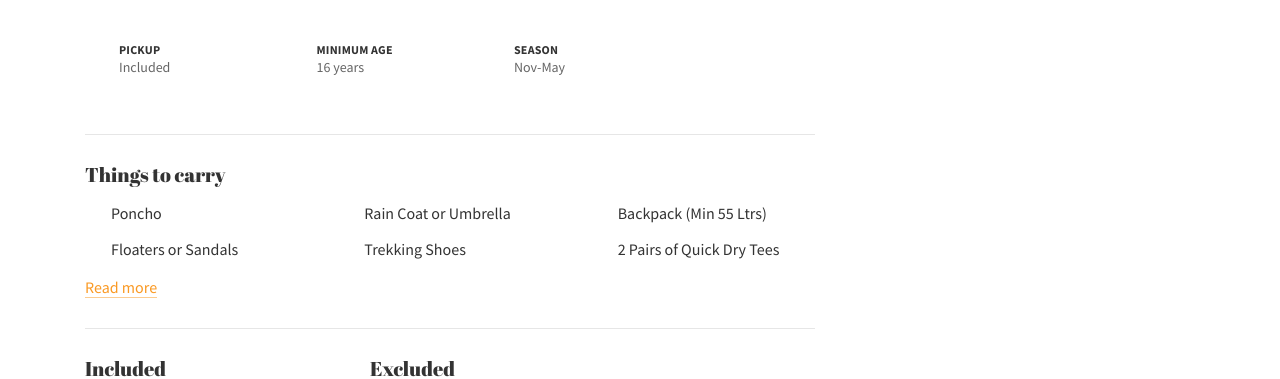
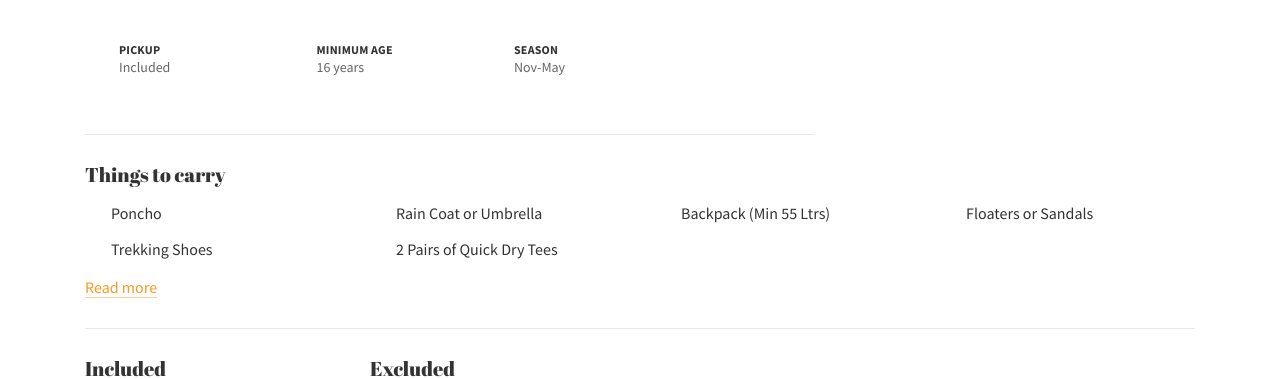
Before and after one commit to nerubisuk/greatguides, a React (Create React App) app: page / in a window 1280 px wide. Shown: the part 1360-1739 px from the top of the page. Built offline with nearby package versions, Linux system fonts and the light colour scheme; what auth0-js would draw is missing.

Commit message:
Removes unusual styles

```diff
--- a/src/styles/components/CarryThings.module.scss
+++ b/src/styles/components/CarryThings.module.scss
@@ -4,7 +4,6 @@
   border-bottom: 1px solid #e6e6e6;
   color: $basic-grey;
   font-size: 16px;
-  max-width: 730px;
   padding: 30px 0;
 
   svg {
```
